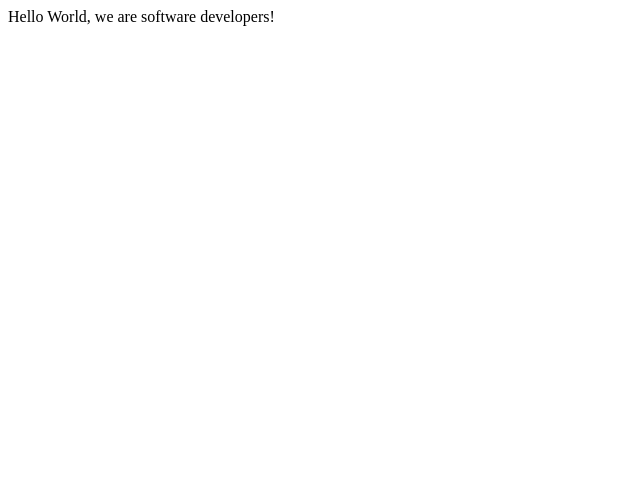
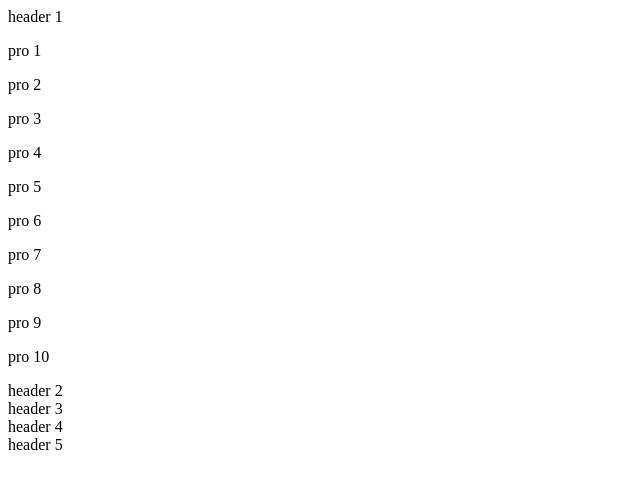
Before and after one commit to leonilocarandang/html-css-project-pair-prog, a plain HTML site: page index.html in a window 1280 px wide. Shown: the whole page, without its empty margins (0-640 px from the left). Drawn offline with Linux system fonts and the light colour scheme.

Commit message:
3changes

```diff
--- a/index.html
+++ b/index.html
@@ -1,3 +1,27 @@
-<body>
-   Hello World, we are software developers!
-</body>
+<main id="main-doc">
+<section class="main-doc" id="header_1">
+    <header>header 1</header>
+    <p>pro 1</p>
+    <p>pro 2</p>
+    <p>pro 3</p>
+    <p>pro 4</p>
+    <p>pro 5</p>
+    <p>pro 6</p>
+    <p>pro 7</p>
+    <p>pro 8</p>
+    <p>pro 9</p>
+    <p>pro 10</p>
+</section>
+<section class="main-doc">
+    <header>header 2</header>
+</section>
+<section class="main-doc">
+    <header>header 3</header>
+</section>
+<section class="main-doc">
+    <header>header 4</header>
+</section>
+<section class="main-doc">
+    <header>header 5</header>
+</section>
+</main>
```
